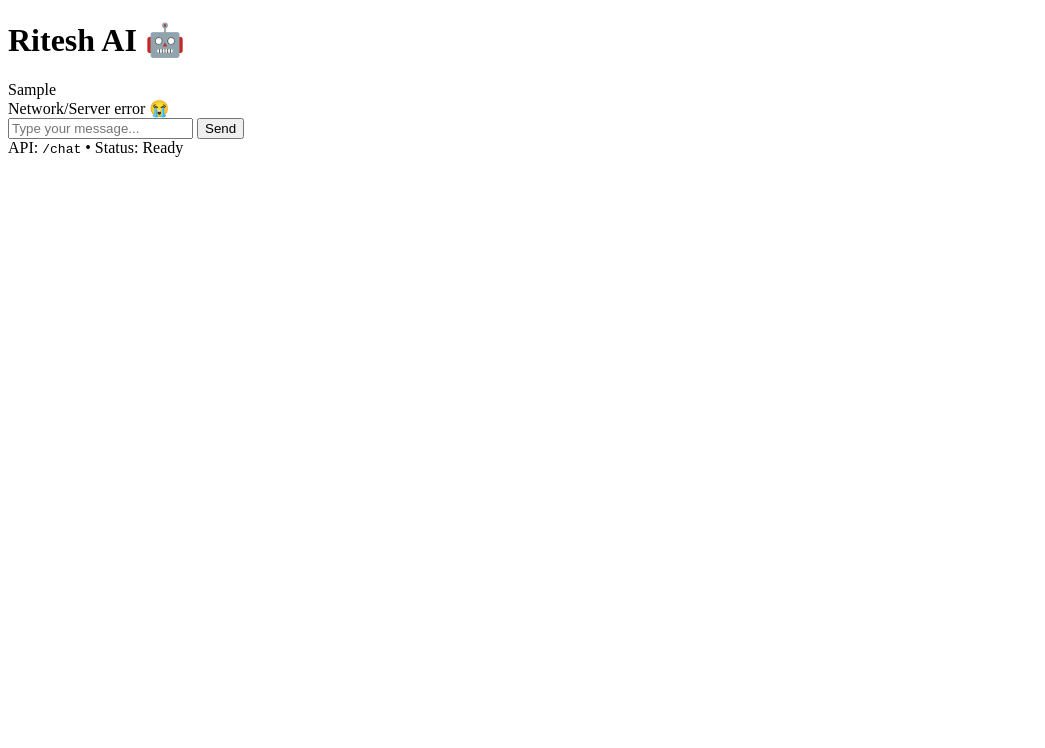
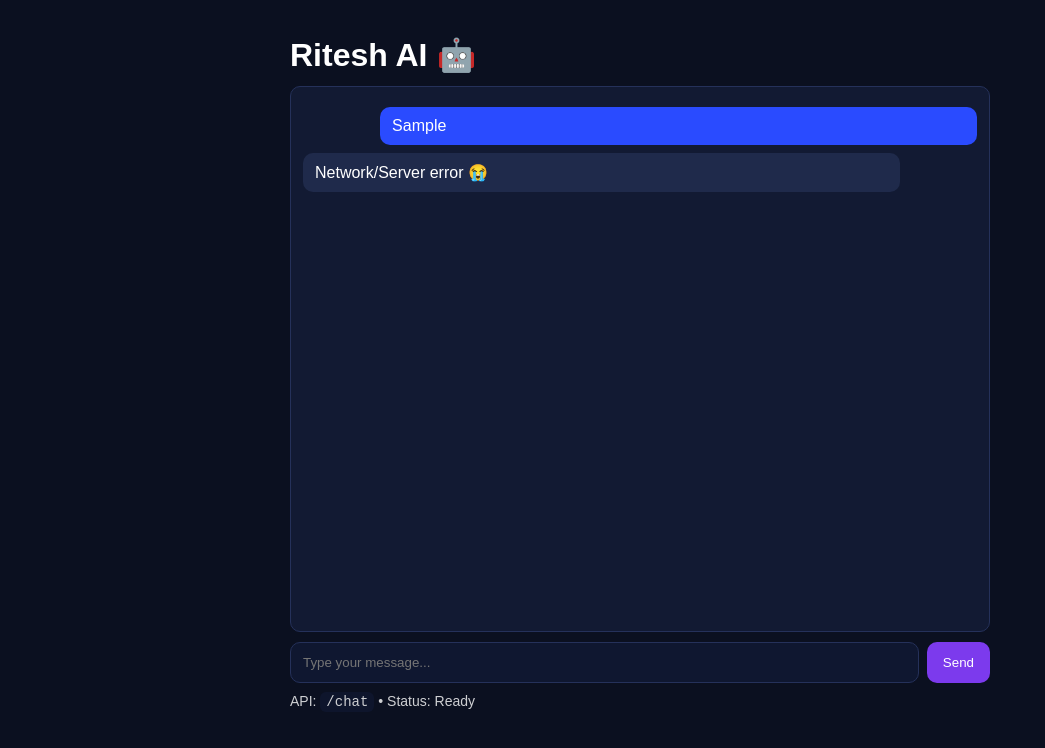
Before and after one commit to moraltalesstory5-max/ritesh-ai, a website: page index.html in a window 1280 px wide. Both pictures are taken after typing "Sample" into the empty fields and a click on the button "Send". Shown: the whole page, without its empty margins (0-1045 px from the left). Drawn offline with Linux system fonts and the light colour scheme; no server answers.

Commit message:
Update style.css

```diff
--- a/style.css
+++ b/style.css
@@ -1,18 +1,12 @@
-<!DOCTYPE html>
-<html>
-<head>
-  <title>Ritesh.ai</title>
-  <link rel="stylesheet" href="style.css">
-</head>
-<body>
-
-  <h1>🤖 Ritesh.ai</h1>
-
-  <input id="question" placeholder="Kuch bhi poocho..." />
-  <button onclick="askAI()">Ask</button>
-
-  <p id="answer"></p>
-
-  <script src="script.js"></script>
-</body>
-</html>
+body { font-family: Arial, sans-serif; background:#0b1020; color:#fff; margin:0; }
+.app { max-width:700px; margin:20px auto; padding:16px; }
+h1 { margin:0 0 12px; }
+.chat { background:#121a33; border:1px solid #25315a; height:65vh; overflow:auto; padding:12px; border-radius:10px; }
+.msg { padding:10px 12px; margin:8px 0; border-radius:10px; max-width:85%; white-space:pre-wrap; }
+.me { background:#2a4bff; margin-left:auto; }
+.bot { background:#1f2a4b; }
+.row { display:flex; gap:8px; margin-top:10px; }
+input { flex:1; padding:12px; border-radius:10px; border:1px solid #25315a; background:#0f1730; color:#fff; outline:none; }
+button { padding:12px 16px; border-radius:10px; border:0; background:#7c3aed; color:#fff; cursor:pointer; }
+.hint { margin-top:10px; opacity:.8; font-size:14px; }
+code { background:#0f1730; padding:2px 6px; border-radius:6px; }
```
